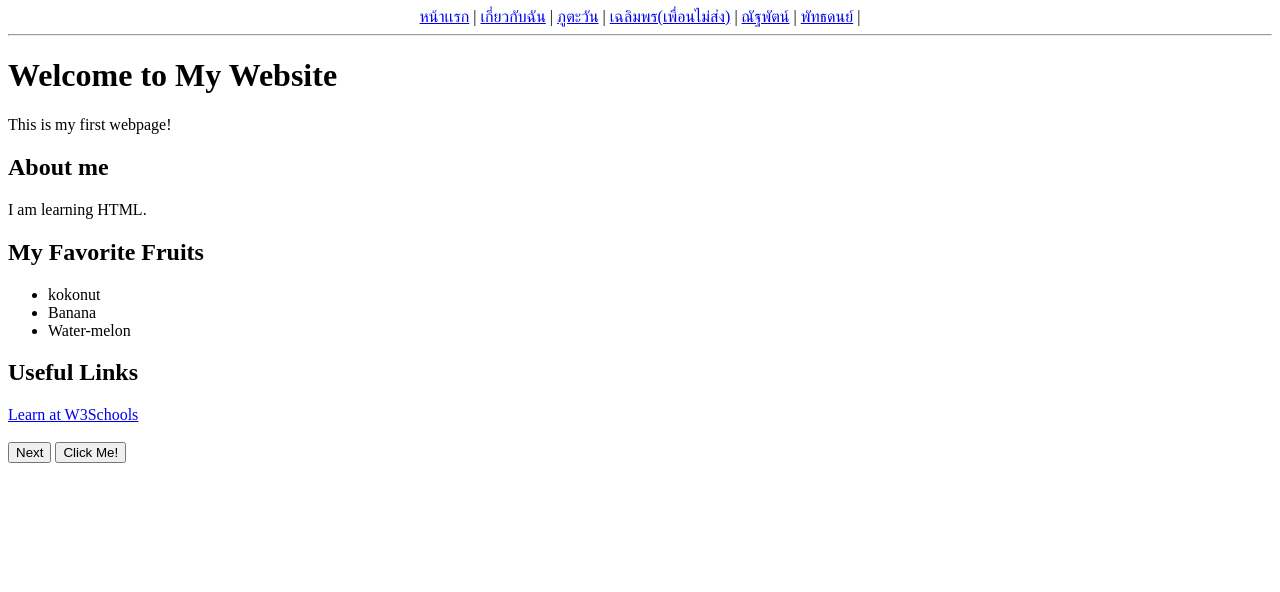
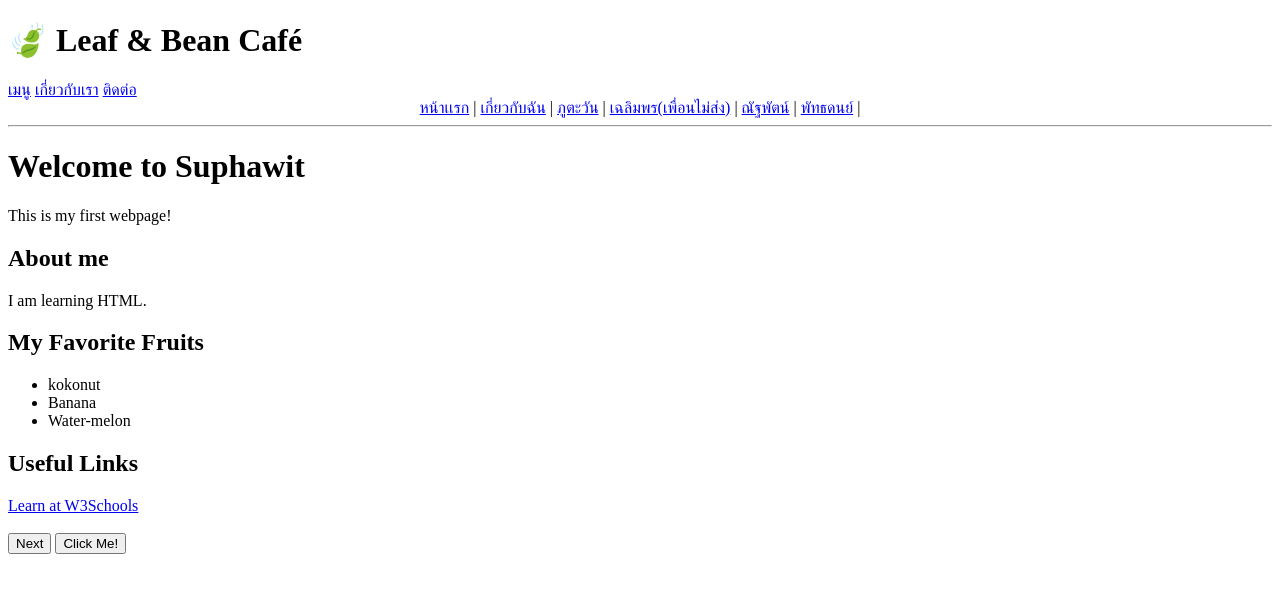
Before and after one commit to Meekhun-S/webtech68-1, a plain HTML site: page index.html in a window 1280 px wide. Drawn offline with Linux system fonts and the light colour scheme.

Commit message:
edit  add header

```diff
--- a/index.html
+++ b/index.html
@@ -2,9 +2,17 @@
 <html>
     <head>
         <meta charset="utf-8">
-        <title>Chanasit's Note</title>
+        <title>Leaf & Bean Café</title>
     </head>
     <body>
+        <header>
+    <h1>🍃 Leaf & Bean Café</h1>
+    <nav>
+        <a href="#menu">เมนู</a>
+        <a href="#about">เกี่ยวกับเรา</a>
+        <a href="#contact">ติดต่อ</a>
+    </nav>
+        </header>
         <center>
          <nav>
             <a href="index.html">หน้าเเรก</a> |
@@ -18,7 +26,7 @@
 
         <hr>
 
-        <h1>Welcome to My Website</h1>
+        <h1>Welcome to Suphawit</h1>
         <p1>This is my first webpage!</p1>
 
         <h2>About me</h2>
```
